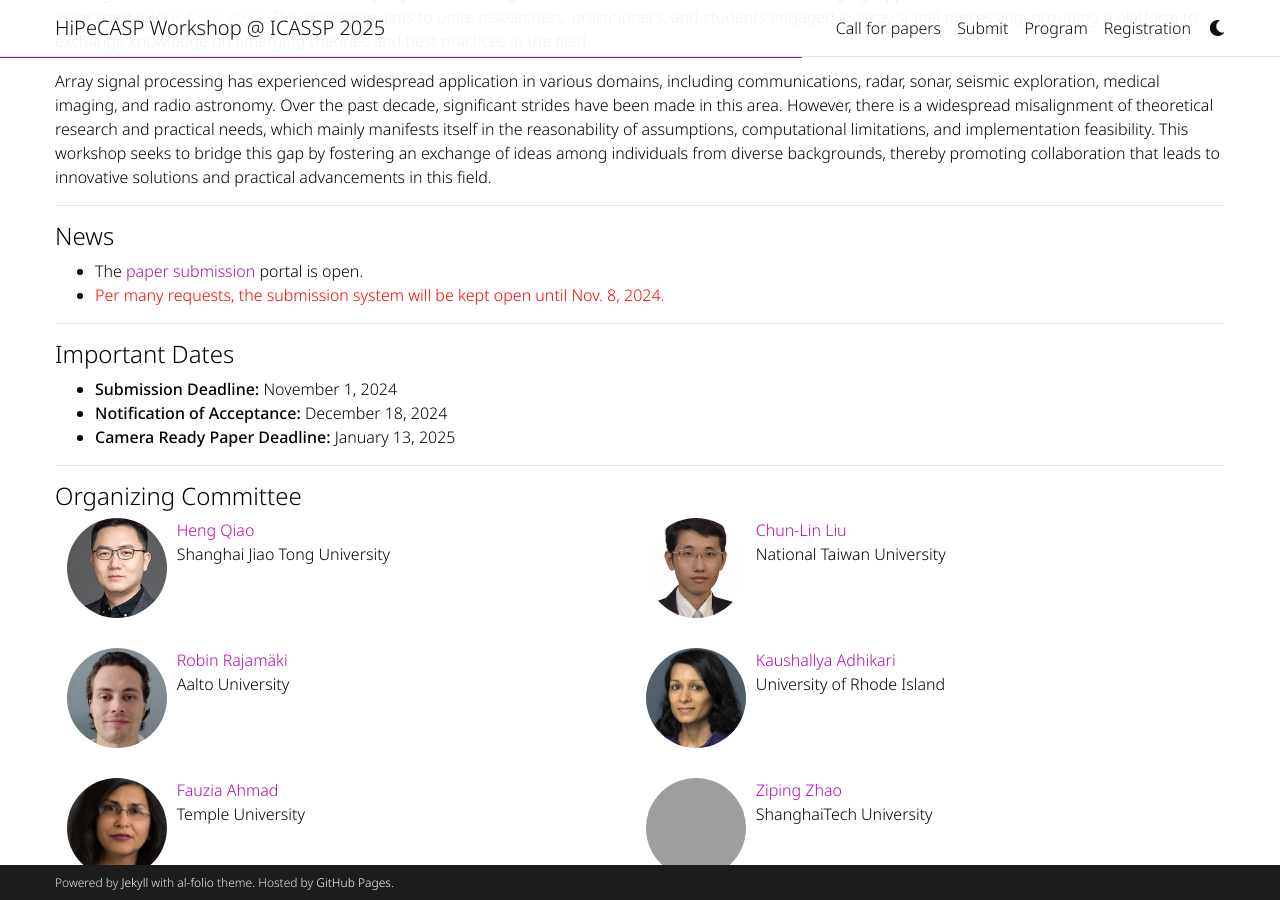
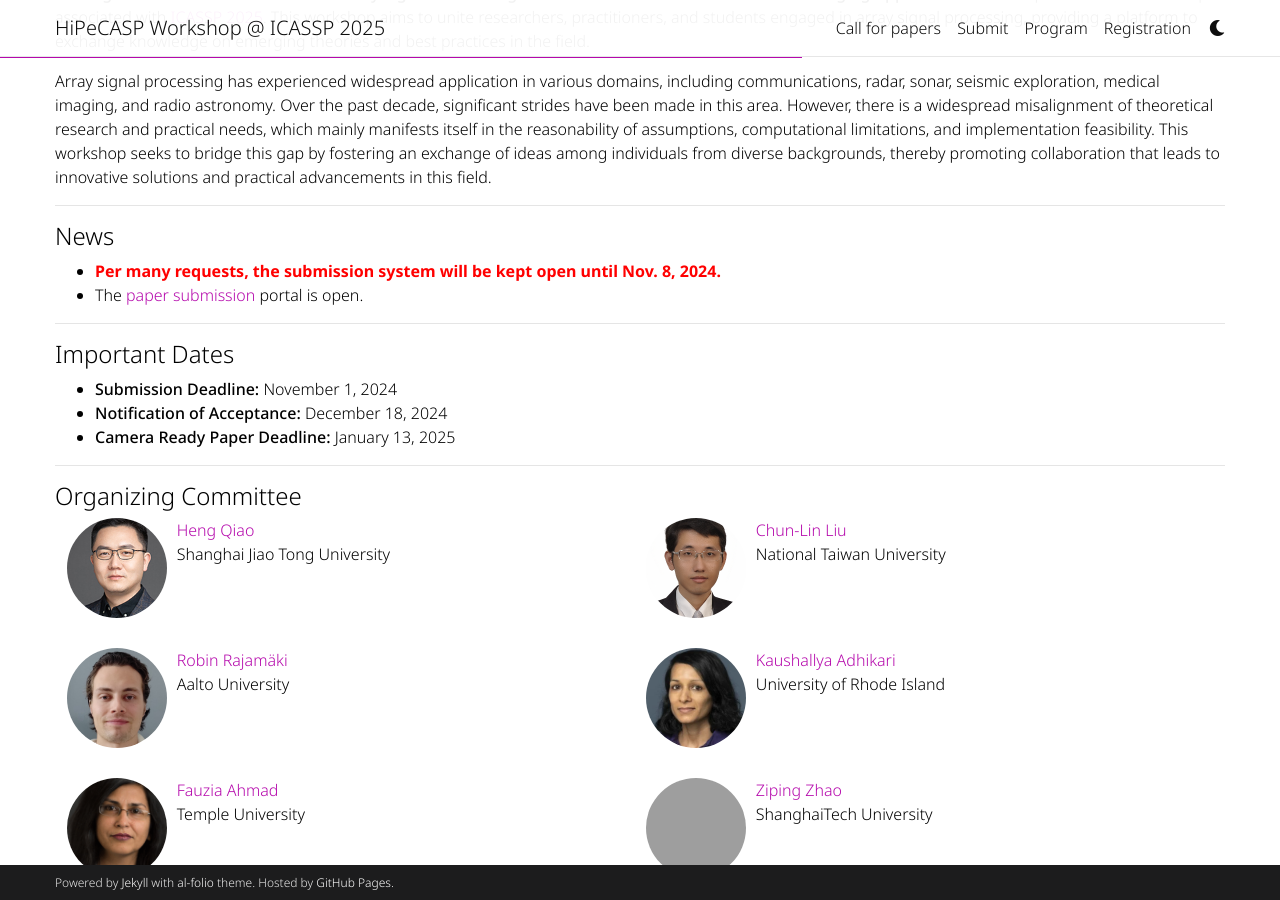
Before and after one commit to signal-process/signal-process.github.io, a Jekyll site: the page built from _pages/about.md, in a window 1280 px wide and 900 px high, scrolled down 712 px. Built offline with Jekyll 4.4.1, drawn with Linux system fonts in a browser that asks for light colours; full-size pictures stand in for the smaller copies a plugin makes; comment, search, counter and statistics services are not loaded; a style sheet for code colours, icons or effects is not loaded; part of the change alters nothing that is shown; grey boxes are pictures that could not be loaded.

Commit message:
Update about.md

```diff
--- a/_pages/about.md
+++ b/_pages/about.md
@@ -20,9 +20,8 @@ Array signal processing has experienced widespread application in various domain
 
 ---
 #### News
++ <span style="color: red; font-weight: bold">Per many requests, the submission system will be kept open until Nov. 8, 2024.</span>
 + The [paper submission](https://cmt3.research.microsoft.com/User/Login?ReturnUrl=%2FICASSP2025) portal is open.
-+ <span style="color: red">Per many requests, the submission system will be kept open until Nov. 8, 2024.
-</span>
 
 ---
 #### Important Dates
```
